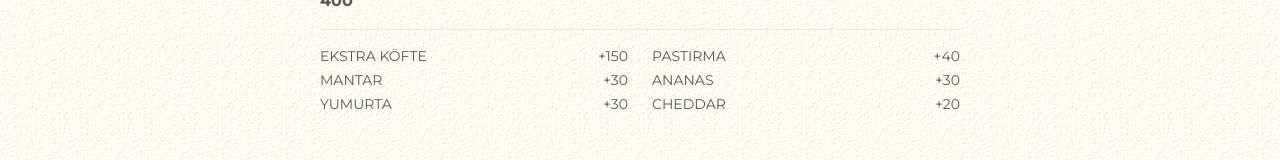
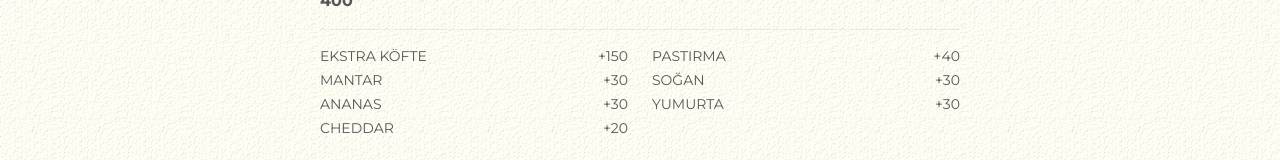
Before and after one commit to gagaburdur/gagaburdur.github.io, a React (Vite) app: page / in a window 1280 px wide. Shown: the part 619-779 px from the top of the page. Built offline with nearby package versions, Linux system fonts and the light colour scheme.

Commit message:
added soğan

```diff
--- a/src/menu.ts
+++ b/src/menu.ts
@@ -103,6 +103,7 @@ export const menu: MenuCategory[] = [
       { name: "EKSTRA KÖFTE", price: 150 },
       { name: "PASTIRMA", price: 40 },
       { name: "MANTAR", price: 30 },
+      { name: "SOĞAN", price: 30 },
       { name: "ANANAS", price: 30 },
       { name: "YUMURTA", price: 30 },
       { name: "CHEDDAR", price: 20 },
@@ -136,6 +137,7 @@ export const menu: MenuCategory[] = [
     extras: [
       { name: "PASTIRMA", price: 40 },
       { name: "MANTAR", price: 30 },
+      { name: "SOĞAN", price: 30 },
       { name: "ANANAS", price: 30 },
       { name: "CHEDDAR", price: 20 },
     ],
```
